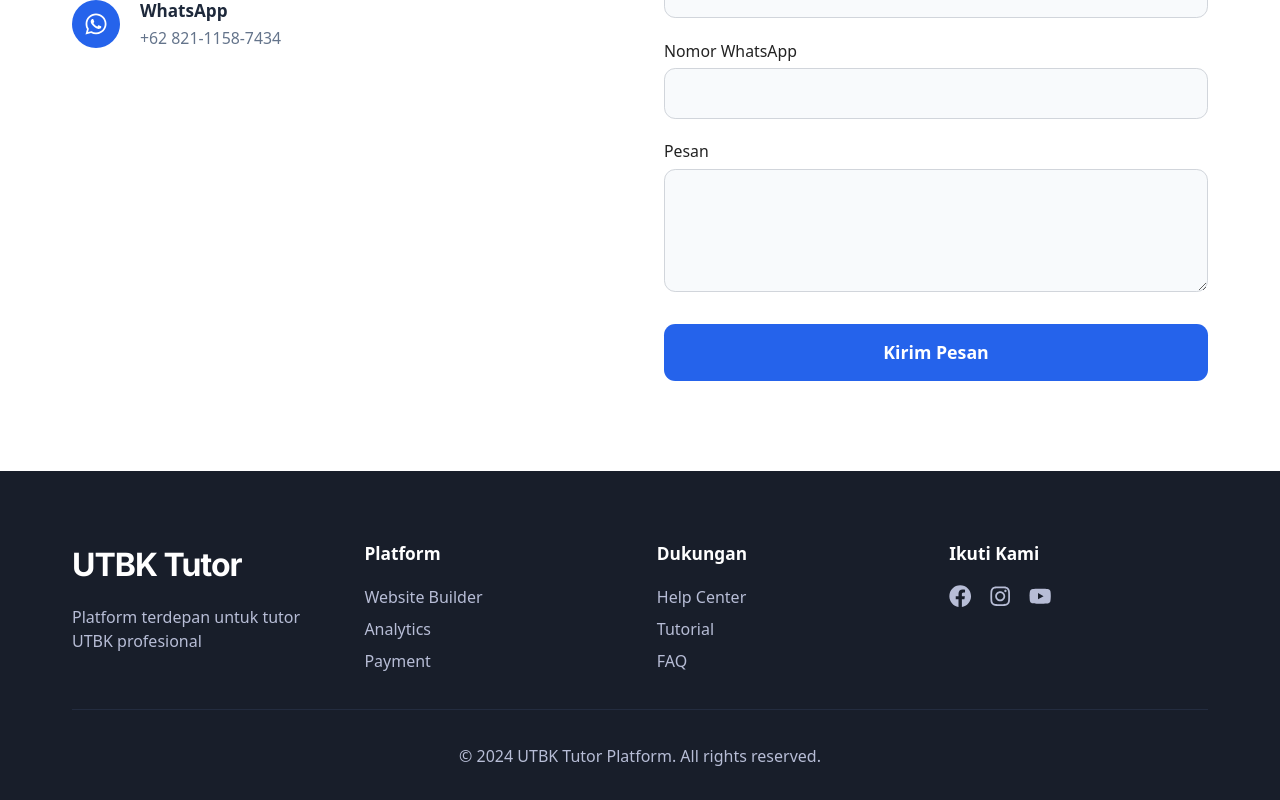
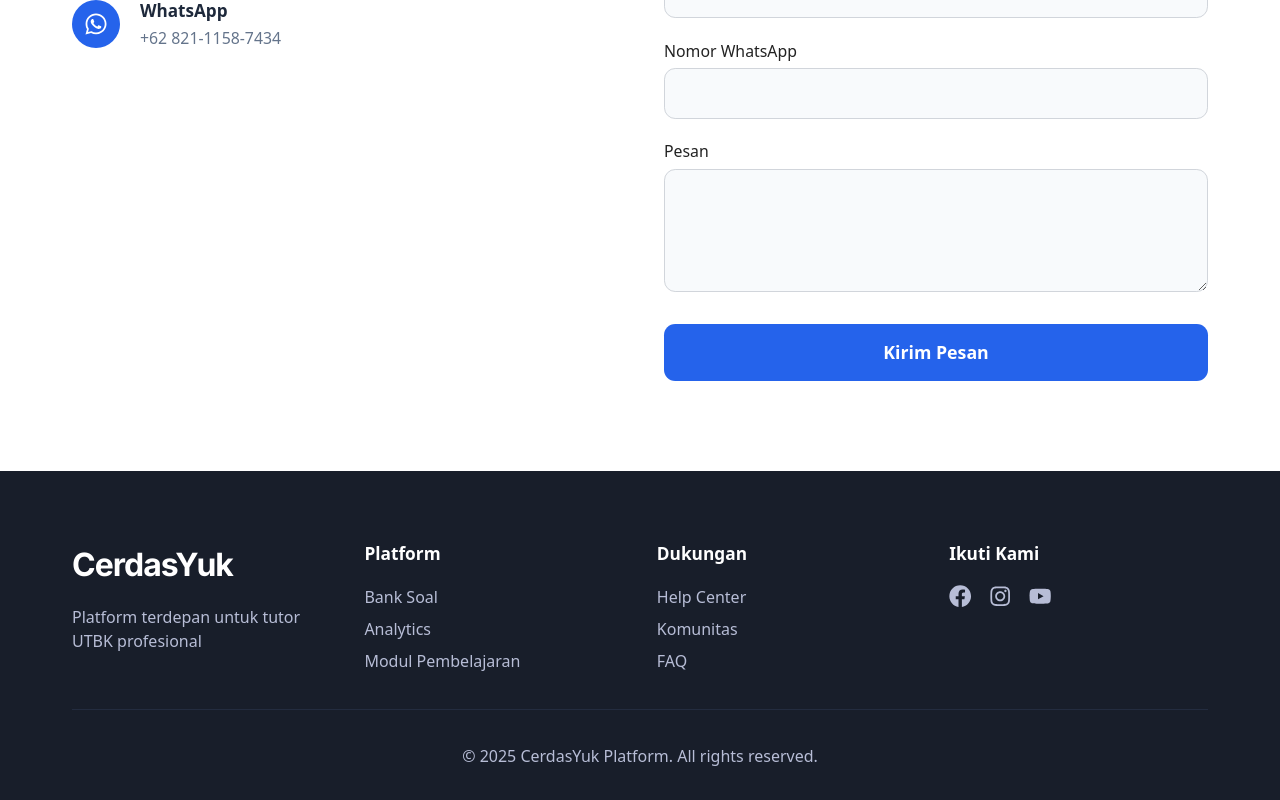
Before and after one commit to Tamara1430/tutor-utbk, a Next.js app: page / in a window 1280 px wide. Shown: the part 3273-4073 px from the top of the page. Built offline with nearby package versions, Linux system fonts and the light colour scheme.

Commit message:
Update Footer.jsx

```diff
--- a/src/app/core/Footer.jsx
+++ b/src/app/core/Footer.jsx
@@ -7,22 +7,22 @@ export default function Footer() {
       <div className="utbk-footer-container">
         <div className="utbk-footer-grid">
           <div>
-            <h3 className="utbk-footer-logo">UTBK Tutor</h3>
+            <h3 className="utbk-footer-logo">CerdasYuk</h3>
             <p className="utbk-footer-desc">Platform terdepan untuk tutor UTBK profesional</p>
           </div>
           <div>
             <h4 className="utbk-footer-title">Platform</h4>
             <ul className="utbk-footer-list">
-              <li><a href="#" className="utbk-footer-link">Website Builder</a></li>
+              <li><a href="#" className="utbk-footer-link">Bank Soal</a></li>
               <li><a href="#" className="utbk-footer-link">Analytics</a></li>
-              <li><a href="#" className="utbk-footer-link">Payment</a></li>
+              <li><a href="#" className="utbk-footer-link">Modul Pembelajaran</a></li>
             </ul>
           </div>
           <div>
             <h4 className="utbk-footer-title">Dukungan</h4>
             <ul className="utbk-footer-list">
               <li><a href="#" className="utbk-footer-link">Help Center</a></li>
-              <li><a href="#" className="utbk-footer-link">Tutorial</a></li>
+              <li><a href="#" className="utbk-footer-link">Komunitas</a></li>
               <li><a href="#" className="utbk-footer-link">FAQ</a></li>
             </ul>
           </div>
@@ -36,7 +36,7 @@ export default function Footer() {
           </div>
         </div>
         <div className="utbk-footer-copyright">
-          <p>&copy; 2024 UTBK Tutor Platform. All rights reserved.</p>
+          <p>&copy; 2025 CerdasYuk Platform. All rights reserved.</p>
         </div>
       </div>
       <style jsx>{`
```
